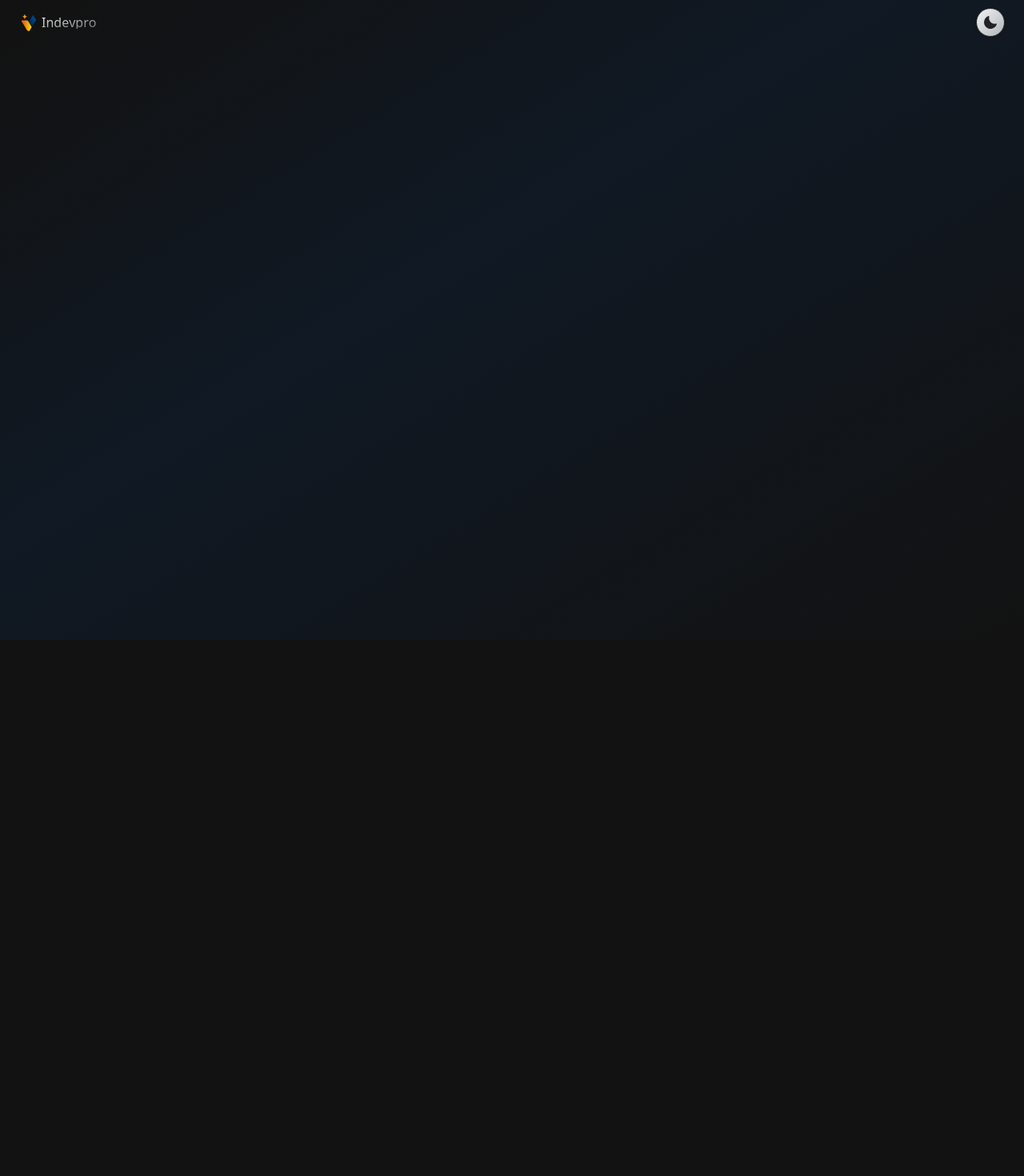
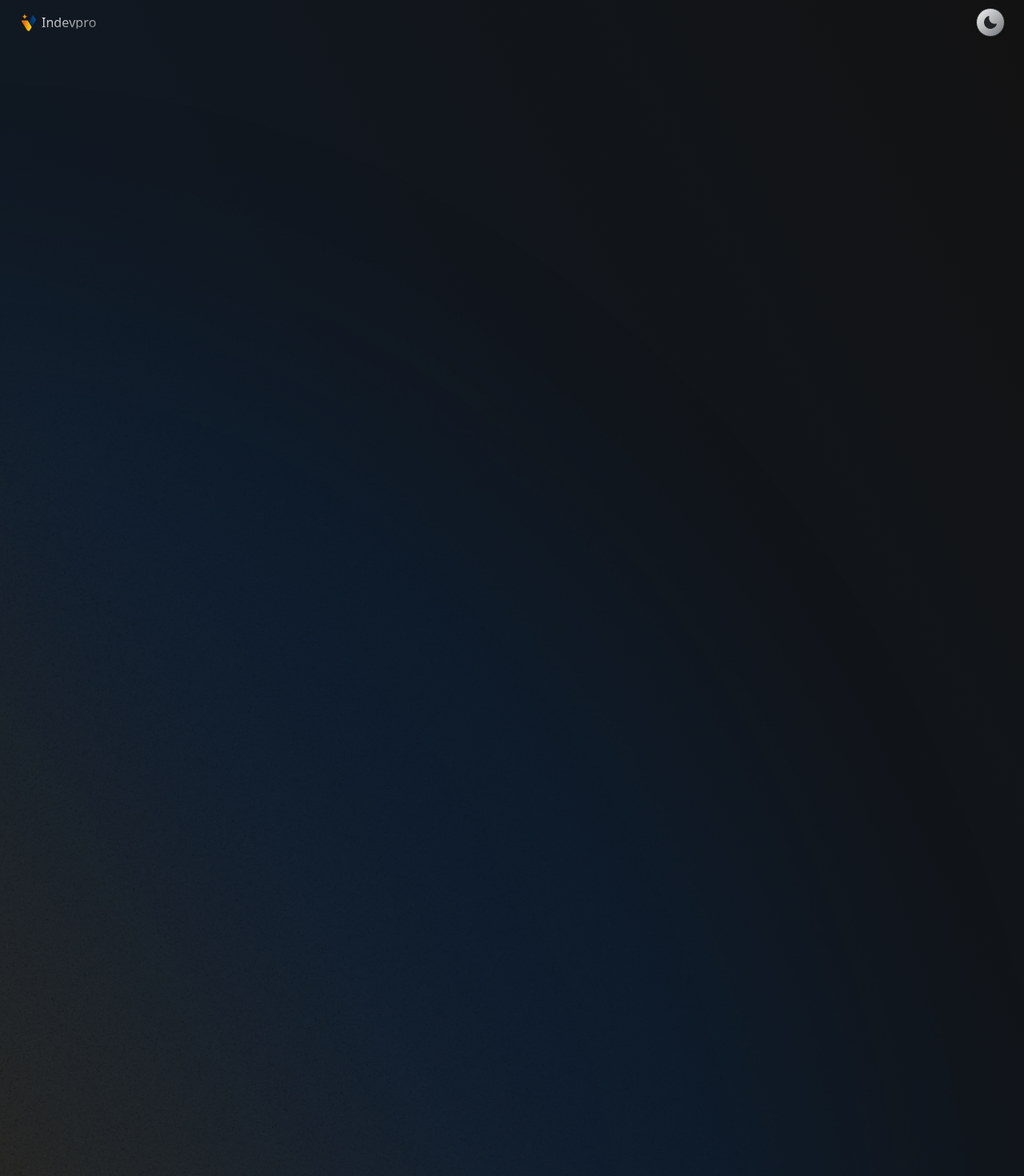
Before and after one commit to IndevPro-AppDev/indevprofile-fe-v2, a Next.js app: page / in a window 1280 px wide. Shown: the top 1470 px of the page at 80% size. Before the commit the page ends 800 px from the top, so only its background shows below. Built offline with nearby package versions, Linux system fonts and the light colour scheme.

Commit message:
style: add gradient background

```diff
--- a/src/app/globals.css
+++ b/src/app/globals.css
@@ -147,6 +147,6 @@
   }
 
   body {
-    @apply bg-bg-gradient-start via-bg-gradient-middle to-bg-gradient-end text-foreground min-h-dvh w-full overflow-x-hidden bg-gradient-to-br from-3% via-42% to-100% font-sans antialiased;
+    @apply bg-bg-gradient-start via-bg-gradient-middle to-bg-gradient-end text-foreground min-h-dvh w-full overflow-x-hidden bg-gradient-to-tr from-3% via-42% to-100% font-sans antialiased;
   }
 }
--- a/src/app/page.tsx
+++ b/src/app/page.tsx
@@ -1,7 +1,22 @@
+import Image from 'next/image'
+
+import bgGradientImage from '~/res/drawable/landing-bg-grainny-gradient.webp'
+
 export default function Home() {
   return (
     <div className="relative w-full max-w-screen overflow-x-hidden">
       <section className="flex h-[calc(100dvh-calc(var(--spacing)*14))] items-center justify-center"></section>
+      <section className="h-dvh"></section>
+      <section className="h-dvh"></section>
+      <div className="pointer-events-none absolute inset-0 -z-1 pt-16">
+        <Image
+          src={bgGradientImage}
+          alt="Background gradient"
+          fill
+          className="relative object-cover opacity-20 bg-blend-overlay"
+          priority
+        />
+      </div>
     </div>
   )
 }
--- a/src/components/header/theme-switcher.tsx
+++ b/src/components/header/theme-switcher.tsx
@@ -36,7 +36,7 @@ export default function ThemeSwitcher() {
       type="button"
       className={cn(
         buttonVariants({ size: 'icon' }),
-        'from-primary to-muted-foreground bg-gradient-to-br',
+        'from-primary to-muted-foreground/60 bg-gradient-to-br',
         'rounded-full border shadow-sm',
         'relative cursor-pointer overflow-hidden'
       )}
```
Also changed, not shown: src/res/drawable/landing-bg-grainny-gradient.webp (added).
